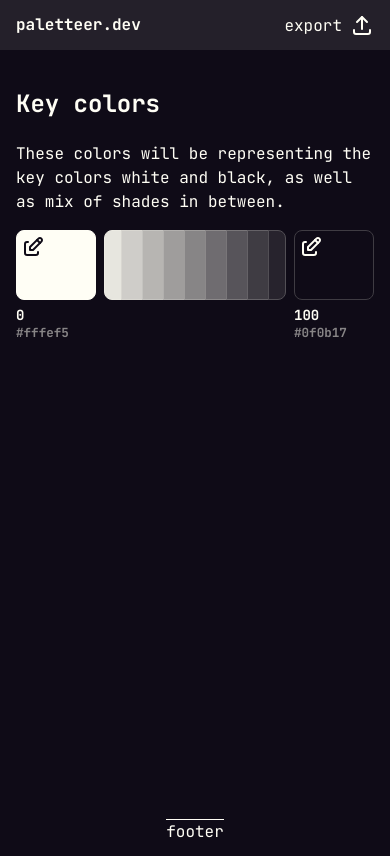
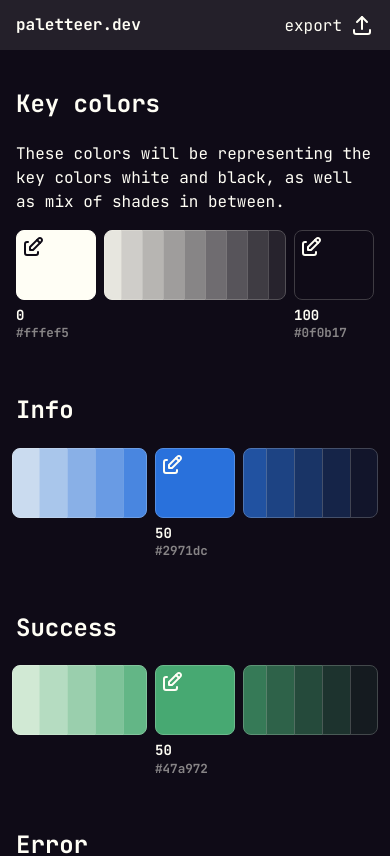
Before and after one commit to pthorsson/paletteer.dev, a Svelte app: page / in a window 390 px wide. Shown: the top 856 px of the page. Built offline with nearby package versions, Linux system fonts and the light colour scheme.

Commit message:
added functional color ranges

```diff
--- a/src/components/ColorSample.svelte
+++ b/src/components/ColorSample.svelte
@@ -1,7 +1,7 @@
 <script lang="ts">
   import { afterUpdate } from 'svelte';
   import { fly } from 'svelte/transition';
-  import { IconEdit } from '@tabler/icons-svelte';
+  import { IconEdit, IconX } from '@tabler/icons-svelte';
   import { v4 as uuid } from 'uuid';
   import ColorPicker from '$components/ColorPicker.svelte';
   import { ICON_STROKE } from '$lib/constants';
@@ -41,10 +41,15 @@
     <button
       id="color-sample-{id}"
       class="color-sample"
+      class:editing
       on:click={() => (editing = !editing)}
     >
-      <IconEdit size={24} stroke={ICON_STROKE} />
-      <span class="edit-label">edit</span>
+      {#if !editing}
+        <IconEdit size={24} stroke={ICON_STROKE} />
+        <span class="edit-label">edit</span>
+      {:else}
+        <IconX size={24} stroke={ICON_STROKE} />
+      {/if}
     </button>
   {:else}
     <div class="color-sample" />
@@ -93,6 +98,10 @@
     box-shadow: 0px 0px 0px 2px var(--bg), 0px 0px 0px 4px var(--fg);
   }
 
+  button.color-sample.editing {
+    box-shadow: 0px 0px 0px 2px var(--bg), 0px 0px 0px 4px var(--fg);
+  }
+
   .edit-label {
     line-height: 24px;
     opacity: 0;
@@ -123,6 +132,7 @@
 
   .color-picker {
     position: absolute;
+    z-index: 100;
     top: calc(100% + 15px);
     width: 400px;
     max-width: calc(100vw - var(--base-4));
@@ -144,7 +154,7 @@
 
   .color-picker.center {
     left: 50%;
-    margin-left: min(-200px, -50vw);
+    margin-left: max(-200px, calc(-50vw + var(--base-2)));
   }
 
   .color-picker.center::before {
--- /dev/null
+++ b/src/components/FunctionColorRange.svelte
@@ -0,0 +1,102 @@
+<script lang="ts">
+  import { black } from '$stores/colors';
+  import ColorSample from '$components/ColorSample.svelte';
+
+  export let value: string;
+
+  const tints = new Array(5).fill(0).map((_, i) => i / 10);
+  const shades = new Array(5).fill(0).map((_, i) => i / 10);
+</script>
+
+<div class="function-colors">
+  {#each tints as _, i}
+    <div class="shade">
+      <ColorSample
+        tone={i * 10}
+        hex="#000000"
+        --color="color-mix(in srgb, {value}, var(--fg) {(5 - i) * 15}%)"
+      />
+    </div>
+  {/each}
+  <ColorSample
+    tone={50}
+    bind:hex={value}
+    editable
+    colorPickerPosition="center"
+    --color={value}
+    --color-fg="var(--fg)"
+  />
+  {#each shades as _, i}
+    <div class="shade">
+      <ColorSample
+        tone={(i + 6) * 10}
+        hex="#000000"
+        --color="color-mix(in srgb, {value}, var(--bg) {(i + 2) * 15}%)"
+      />
+    </div>
+  {/each}
+</div>
+
+<style>
+  .function-colors {
+    display: grid;
+    gap: var(--base-1);
+    grid-template-columns: repeat(11, 1fr);
+  }
+
+  @media (max-width: 1000px) {
+    .function-colors {
+      grid-template-columns: repeat(5, 1fr) 80px repeat(5, 1fr);
+    }
+
+    .shade {
+      margin: 0px calc(var(--sub-base-1) * -1 - 0.5px);
+    }
+
+    .shade:nth-child(5) {
+      margin-right: 0;
+    }
+
+    .shade:nth-last-child(5) {
+      margin-left: 0;
+    }
+
+    .shade:nth-child(1) {
+      border-top-left-radius: var(--base-1);
+      border-bottom-left-radius: var(--base-1);
+    }
+
+    .shade:nth-last-child(1) {
+      border-top-right-radius: var(--base-1);
+      border-bottom-right-radius: var(--base-1);
+    }
+
+    :global(.function-colors .shade .color-sample) {
+      border-radius: 0px;
+    }
+
+    :global(.function-colors .shade:nth-child(1) .color-sample) {
+      border-top-left-radius: var(--base-1);
+      border-bottom-left-radius: var(--base-1);
+    }
+
+    :global(.function-colors .shade:nth-last-child(1) .color-sample) {
+      border-top-right-radius: var(--base-1);
+      border-bottom-right-radius: var(--base-1);
+    }
+
+    :global(.function-colors .shade:nth-child(5) .color-sample) {
+      border-top-right-radius: var(--base-1);
+      border-bottom-right-radius: var(--base-1);
+    }
+
+    :global(.function-colors .shade:nth-last-child(5) .color-sample) {
+      border-top-left-radius: var(--base-1);
+      border-bottom-left-radius: var(--base-1);
+    }
+
+    :global(.function-colors .shade .info.info) {
+      display: none;
+    }
+  }
+</style>
--- a/src/components/KeyColorRange.svelte
+++ b/src/components/KeyColorRange.svelte
@@ -5,7 +5,7 @@
   const shades = new Array(9).fill(0).map((_, i) => i / 10);
 </script>
 
-<div class="list">
+<div class="key-colors">
   <ColorSample
     tone={0}
     bind:hex={$white}
@@ -34,14 +34,14 @@
 </div>
 
 <style>
-  .list {
+  .key-colors {
     display: grid;
     gap: var(--base-1);
     grid-template-columns: repeat(11, 1fr);
   }
 
   @media (max-width: 1000px) {
-    .list {
+    .key-colors {
       grid-template-columns: 80px repeat(9, 1fr) 80px;
     }
 
@@ -57,21 +57,21 @@
       margin-right: 0;
     }
 
-    :global(.shade .color-sample.color-sample) {
+    :global(.key-colors .shade .color-sample) {
       border-radius: 0px;
     }
 
-    :global(.shade:nth-child(2) .color-sample.color-sample) {
+    :global(.key-colors .shade:nth-child(2) .color-sample) {
       border-top-left-radius: var(--base-1);
       border-bottom-left-radius: var(--base-1);
     }
 
-    :global(.shade:nth-last-child(2) .color-sample.color-sample) {
+    :global(.key-colors .shade:nth-last-child(2) .color-sample) {
       border-top-right-radius: var(--base-1);
       border-bottom-right-radius: var(--base-1);
     }
 
-    :global(.shade .info.info) {
+    :global(.key-colors .shade .info.info) {
       display: none;
     }
   }
--- a/src/components/Main.svelte
+++ b/src/components/Main.svelte
@@ -1,5 +1,25 @@
 <script lang="ts">
   import KeyColorRange from '$components/KeyColorRange.svelte';
+  import FunctionColorRange from './FunctionColorRange.svelte';
+
+  const colors = [
+    {
+      name: 'Info',
+      value: '#2971dc',
+    },
+    {
+      name: 'Success',
+      value: '#47a972',
+    },
+    {
+      name: 'Error',
+      value: '#d73951',
+    },
+    {
+      name: 'Warning',
+      value: '#e6b44a',
+    },
+  ];
 </script>
 
 <main>
@@ -11,6 +31,12 @@
     </p>
     <KeyColorRange />
   </section>
+  {#each colors as { name, value }}
+    <section>
+      <h2>{name}</h2>
+      <FunctionColorRange {value} />
+    </section>
+  {/each}
 </main>
 
 <style>
```
